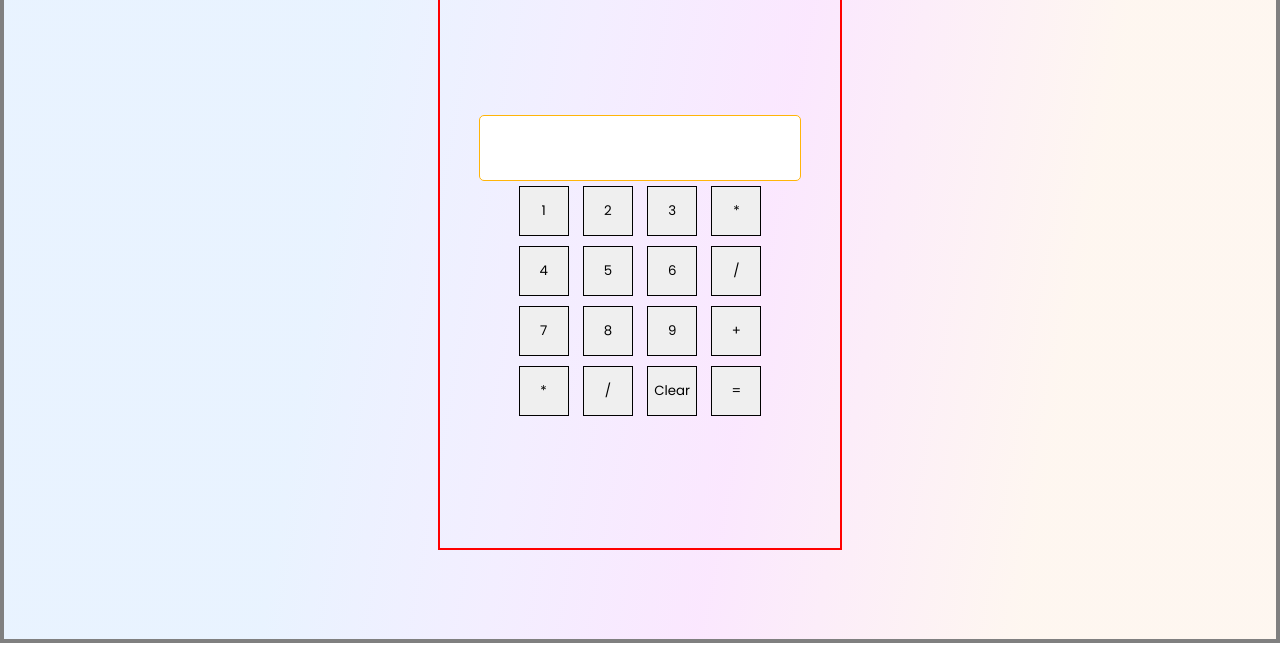
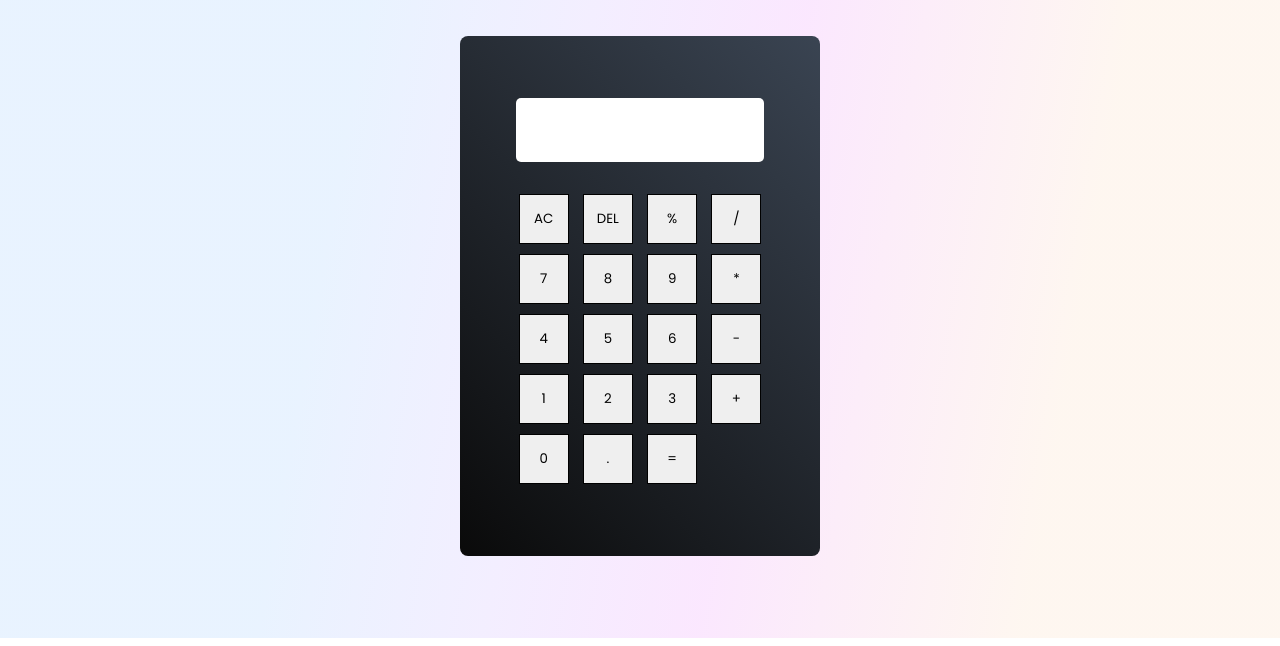
Before and after one commit to hellolalit/calculator, a plain HTML site: page index.html in a window 1280 px wide. Shown: the part 154-800 px from the top of the page. Drawn offline with Linux system fonts and the light colour scheme.

Commit message:
calculator skeleton complete

```diff
--- a/css/style.css
+++ b/css/style.css
@@ -15,32 +15,43 @@ h1 {
 }
 
 .body-containerr {
-    border: 4px solid grey;
+    /* border: 4px solid grey; */
     display: flex;
     align-items: center;
     justify-content: center;
     flex-direction: column;
-    padding: 0.9rem;
-    height: 95vh;
+    padding: 0rem;
+    height: 99vh;
     background: linear-gradient(100deg, rgba(37, 138, 252, 0.100) 27.64%, rgba(136, 91, 255, 0.100) 43.42%, rgba(213, 23, 247, 0.100) 58.83%, rgba(246, 173, 109, 0.100) 81.81%);
 }
 
+.main-head {
+    font-size: 38px !important;
+    font-weight: 600 !important;
+}
+
 .cal-container {
-    height: 70vh;
-    width: 50vh;
-    border: 2px solid red;
+    min-height: 65vh;
+    min-width: 45vh;
+    /* border: 2px solid red; */
+    border-radius: 8px;
+    margin-top: 3.2rem;
     display: flex;
     align-items: center;
     justify-content: center;
     flex-direction: column;
+    background: linear-gradient(45deg, #0a0a0a, #3a4452);
 }
 
 #display {
-    width: 20rem;
-    height: 4rem;
-    border: 1.8px solid rgb(255, 181, 9);
+    width: 14.5rem;
+    height: 3rem;
+    /* border: 1.8px solid rgb(255, 181, 9); */
+    border: none;
     border-radius: 5px;
-    /* margin: 10px; */
+    margin-top: -5px !important;
+    margin-bottom: 27px;
+    padding: 0.5rem;
     display: flex;
     align-items: flex-end;
     justify-content: flex-end;
--- a/index.html
+++ b/index.html
@@ -12,37 +12,44 @@
 	<body>
 		<div class="container-fluid">
 			<div class="row body-containerr">
-				<h1>Calculator</h1>
+				<h1 class="main-head">Javascript &nbsp; Calculator</h1>
 				<div class="cal-container">
 					<div id="display-container">
 						<input type="text" id="display" />
 					</div>
 					<div id="buttons">
 						<div class="colmn-container">
+							<button id="btnac">AC</button>
+							<button id="btndel">DEL</button>
+							<button id="">%</button>
+							<button id="">/</button>
+						</div>
+						<div class="colmn-container">
+							<button id="btn7">7</button>
+							<button id="btn8">8</button>
+							<button id="btn9">9</button>
+
+							<button id="">*</button>
+						</div>
+						<div class="colmn-container">
+							<button id="btn4">4</button>
+							<button id="btn5">5</button>
+							<button id="btn6">6</button>
+							<button id="">-</button>
+						</div>
+
+						<div class="colmn-container">
 							<button id="btn1">1</button>
 							<button id="btn2">2</button>
 							<button id="btn3">3</button>
-							<button id="btn4">*</button>
-						</div>
-						<div class="colmn-container">
-							<button id="btn5">4</button>
-							<button id="btn6">5</button>
-							<button id="btn7">6</button>
-							<button id="btn8">/</button>
+							<button id="btnplus">+</button>
 						</div>
 
 						<div class="colmn-container">
-							<button id="btn9">7</button>
-							<button id="btn0">8</button>
-							<button id="btnplus">9</button>
-							<button id="btnminus">+</button>
+							<button id="btndivide">0</button>
+							<button id="btnclear">.</button>
+							<button id="btnequal">=</button>
 						</div>
-
-						<button id="btnmultiply">*</button>
-						<button id="btndivide">/</button>
-						<button id="btnclear">Clear</button>
-						<button id="btnequal">=</button>
-
 						<script src="js/calculator.js"></script>
 					</div>
 				</div>
```
